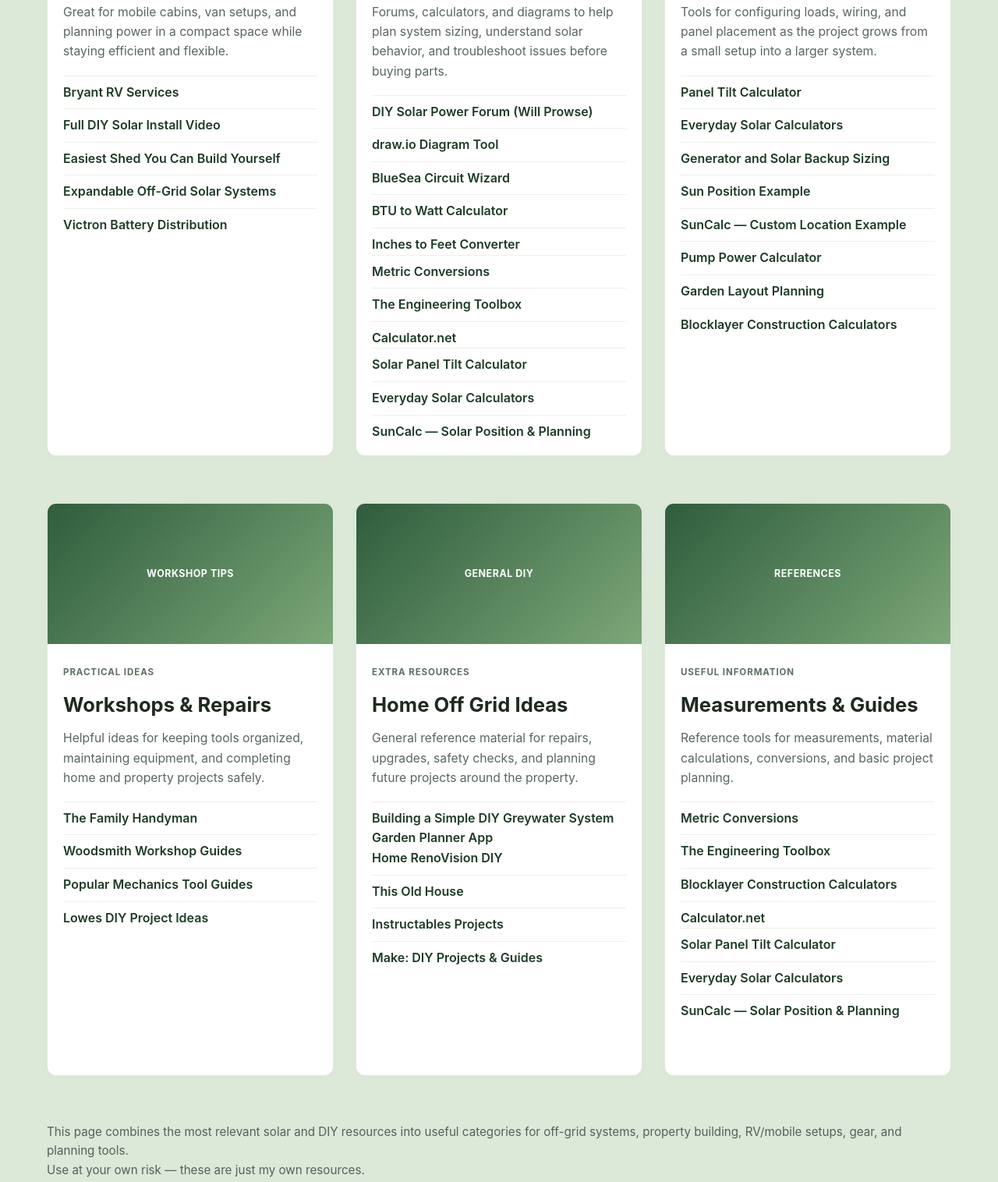
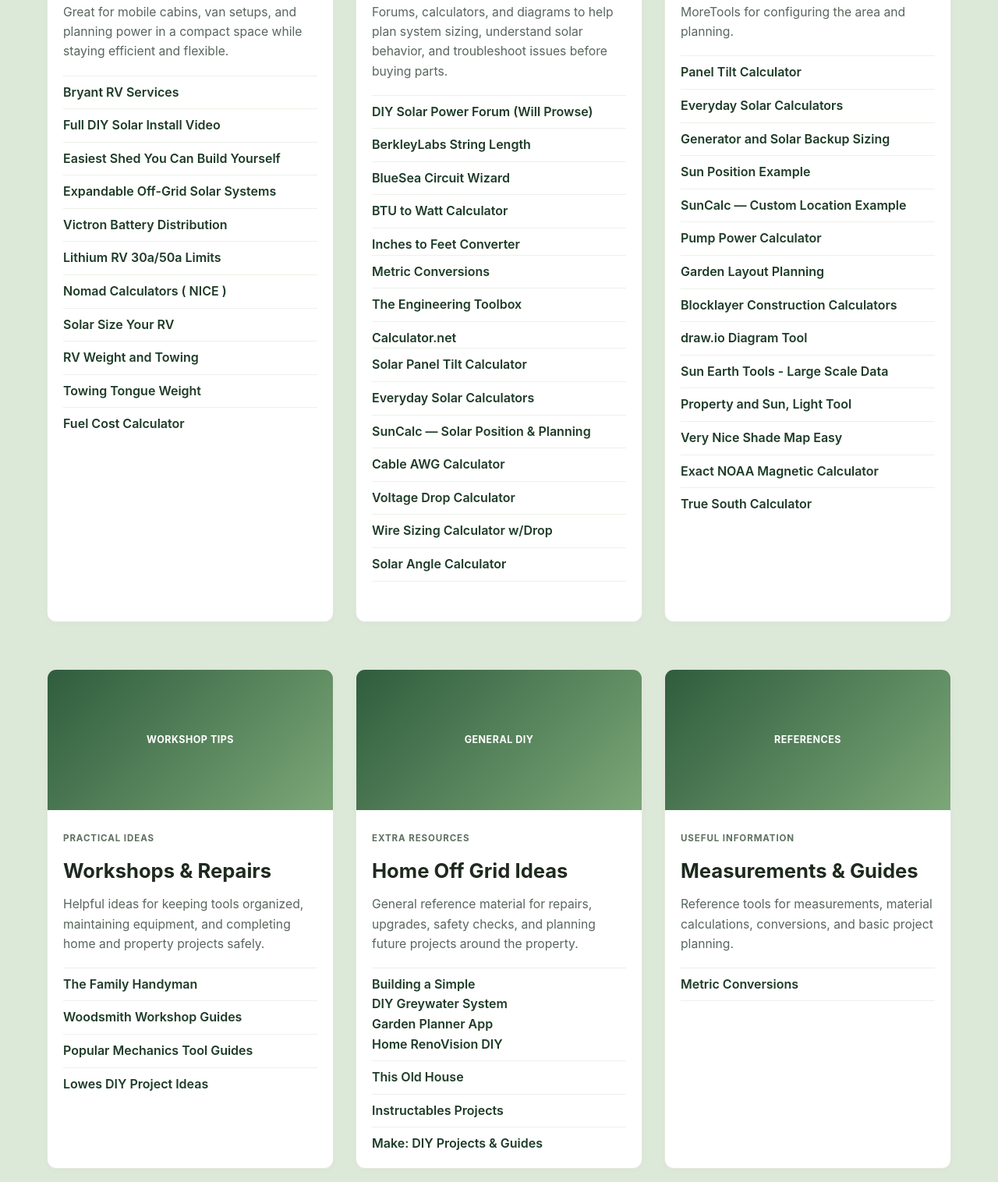
Before and after one commit to DixonvilleDIYGuy/DixonvilleDIYGuy.github.io, a plain HTML site: page index.html in a window 1280 px wide. Shown: the part 1847-3363 px from the top of the page at 78% size. Drawn offline with Linux system fonts and the light colour scheme.

Commit message:
Update DIY tools and resources in index.html
Added new links for various DIY tools and calculators, updated card titles and descriptions for better clarity.

```diff
--- a/index.html
+++ b/index.html
@@ -403,12 +403,33 @@ Solar Systems</a></li>
 href="https://www.currentconnected.com/product/lynx-class-t-power-in-m10/"
 target="_blank" rel="noopener">Victron Battery
 Distribution</a></li>
+<li><a href="https://arvee.io/tools/ampsmart"
+target="_blank" rel="noopener">Lithium RV 30a/50a
+Limits&nbsp;</a></li>
+<li><a href="https://www.solarnomadguide.com/tools/">Nomad
+Calculators ( NICE )</a></li>
+<li><a href="https://gopowersolar.com/pages/calculator">Solar
+
+Size Your RV</a></li>
+<li><a href="https://arvee.io/tools/gvwr">RV Weight and
+Towing&nbsp;</a></li>
+<li><a
+href="https://www.weigh-safe.com/tongue-weight-calculator/">Towing
+
+Tongue Weight <br>
+</a></li>
+<li><a
+href="https://www.calculator.net/fuel-cost-calculator.html">Fuel
+
+Cost Calculator</a><br>
+</li>
 </ul>
 </div>
 </div>
 <!-- Card 5 -->
 <div class="category-card">
-<div class="card-image">Learning</div>
+<div class="card-image">DYI Tools 1&nbsp; <br>
+</div>
 <div class="card-body">
 <div class="mini-label">Education &amp; Research</div>
 <h2 class="card-title">Learn + Design</h2>
@@ -418,8 +439,11 @@ behavior, and troubleshoot issues before buying parts. </p>
 <ul class="resource-list">
 <li><a href="https://diysolarforum.com/" target="_blank"
 rel="noopener">DIY Solar Power Forum (Will Prowse)</a></li>
-<li><a href="https://app.diagrams.net/" target="_blank"
-rel="noopener">draw.io Diagram Tool</a></li>
+<li><a
+href="https://pvtools.lbl.gov/string-length-calculator"
+target="_blank" rel="noopener">BerkleyLabs String
+Length<br>
+</a></li>
 <li><a href="https://circuitwizard.bluesea.com/"
 target="_blank" rel="noopener">BlueSea Circuit Wizard</a></li>
 <li><a
@@ -450,6 +474,26 @@ Calculators</a></li>
 <li><a href="https://www.suncalc.org/"
 target="_blank" rel="noopener">SunCalc — Solar
 Position &amp; Planning</a></li>
+<li><a
+href="https://www.photovoltaiccable.com/pages/pv-wire-awg-calculator"
+target="_blank" rel="noopener">Cable AWG
+Calculator</a></li>
+<li><a
+href="https://www.unboundsolar.com/solar-information/voltage-drop">Voltage
+
+
+Drop Calculator</a></li>
+<li><a
+href="https://shop.explorist.life/wire-sizing-calculator-buying-guide/?srsltid=AYCX9vLM_n_rksoSH0UlhPaBuadf_q1X0phSCnP82IJdVGi8dFX_BiJ1">Wire
+
+
+Sizing Calculator w/Drop <br>
+</a></li>
+<li><a href="https://solarsizr.com/">Solar Angle
+Calculator</a><br>
+</li>
+<li><br>
+</li>
 </ul>
 </li>
 </ul>
@@ -459,13 +503,14 @@ Position &amp; Planning</a></li>
 </div>
 <!-- Card 6 -->
 <div class="category-card">
-<div class="card-image">Planning</div>
+<div class="card-image">DYI TOOLS 2<br>
+</div>
 <div class="card-body">
 <div class="mini-label">System Property Planning</div>
 <h2 class="card-title">Planning &amp; Sizing</h2>
-<p class="card-description"> Tools for configuring loads,
-wiring, and panel placement as the project grows from a
-small setup into a larger system. </p>
+<p class="card-description"> MoreTools for configuring the
+area and planning.<br>
+</p>
 <ul class="resource-list">
 <li><a
 href="https://www.powelab.org/solar/solar-panel-tilt-calculator"
@@ -489,6 +534,26 @@ target="_blank" rel="noopener">Pump Power Calculator</a></li>
 target="_blank" rel="noopener">Garden Layout Planning</a></li>
 <li><a href="https://www.blocklayer.com/" target="_blank"
 rel="noopener">Blocklayer Construction Calculators</a></li>
+<li><a href="https://app.diagrams.net/" target="_blank"
+rel="noopener">draw.io Diagram Tool</a></li>
+<li><a
+href="https://www.sunearthtools.com/dp/tools/pos_sun.php">Sun
+
+Earth Tools - Large Scale Data</a></li>
+<li><a href="https://andrewmarsh.com/apps/staging/">Property
+
+and Sun, Light Tool <br>
+</a></li>
+<li><a href="https://shademap.app/">Very Nice Shade Map
+Easy <br>
+</a></li>
+<li><a href="https://www.ngdc.noaa.gov/geomag-web/">Exact
+NOAA Magnetic Calculator&nbsp;</a></li>
+<li><a
+href="https://solarpanelanglecalculator.net/solar-orientation/true-south-vs-magnetic-south-for-solar-panels/">True
+
+South Calculator</a> <br>
+</li>
 </ul>
 </div>
 </div>
@@ -533,8 +598,8 @@ projects around the property. </p>
 <ul class="resource-list">
 <li><a
 href="https://www.milkwood.net/2012/10/16/building-a-simple-biological-diy-greywater-system/"
-target="_blank" rel="noopener">Building a Simple DIY
-Greywater System</a><a
+target="_blank" rel="noopener">Building a Simple <br>
+DIY Greywater System</a><a
 href="https://www.youtube.com/@HomeRenovisionDIY"
 target="_blank" rel="noopener"><br>
 </a><a href="https://gardenplanner.net/app/"
@@ -563,38 +628,21 @@ basic project planning. </p>
 <ul class="resource-list">
 <li><a href="https://www.metric-conversions.org/"
 target="_blank" rel="noopener">Metric Conversions</a></li>
-<li><a href="https://www.engineeringtoolbox.com/"
-target="_blank" rel="noopener">The Engineering Toolbox</a></li>
-<li><a href="https://www.blocklayer.com/" target="_blank"
-rel="noopener">Blocklayer Construction Calculators</a></li>
-<li><a href="https://www.calculator.net/" target="_blank"
-rel="noopener">Calculator.net<br>
-</a>
-<ul class="resource-list">
-<li><a
-href="https://www.powelab.org/solar/solar-panel-tilt-calculator"
-target="_blank" rel="noopener">Solar Panel Tilt
-Calculator</a></li>
-<li><a href="https://everydaysolar.com/calculators/"
-target="_blank" rel="noopener">Everyday Solar
-Calculators</a></li>
-<li><a href="https://www.suncalc.org/" target="_blank"
-rel="noopener">SunCalc — Solar Position &amp;
-Planning</a></li>
-</ul>
-<a href="https://www.calculator.net/" target="_blank"
-rel="noopener"><br>
-<br>
-</a></li>
+<li><br>
+</li>
 </ul>
 </div>
 </div>
 </div>
 </section>
-<div class="bottom-note"> This page combines the most relevant solar
-and DIY resources into useful categories for off-grid systems,
-property building, RV/mobile setups, gear, and planning tools.<br>
+<div class="bottom-note" align="center"> This page combines the most
+relevant solar and DIY resources into useful categories for
+off-grid systems, property building, RV/mobile setups, gear, and
+planning tools.<br>
 Use at your own risk — these are just my own resources.<br>
 </div>
 </body>
 </html>
+
+</body>
+</html>
```
